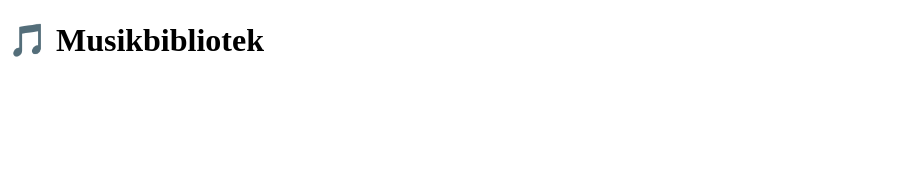
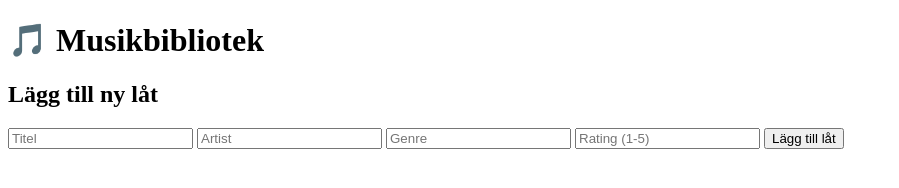
Before and after one commit to chas-academy/u06-vanilla-frontend-Shah-Sabouri, a plain HTML site: page index.html in a window 1280 px wide. Shown: the whole page, without its empty margins (0-899 px from the left). Drawn offline with Linux system fonts and the light colour scheme.

Commit message:
add song section created

```diff
--- a/index.html
+++ b/index.html
@@ -7,5 +7,14 @@
 </head>
 <body>
     <h1>🎵 Musikbibliotek</h1>
+
+    <section id="song-form">
+        <h2>Lägg till ny låt</h2>
+        <input type="text" id="title" placeholder="Titel"/>
+        <input type="text" id="artist" placeholder="Artist"/>
+        <input type="text" id="genre" placeholder="Genre"/>
+        <input type="number" id="rating" placeholder="Rating (1-5)"/>
+        <button id="addSongBtn">Lägg till låt</button>
+    </section>
 </body>
 </html>
```
